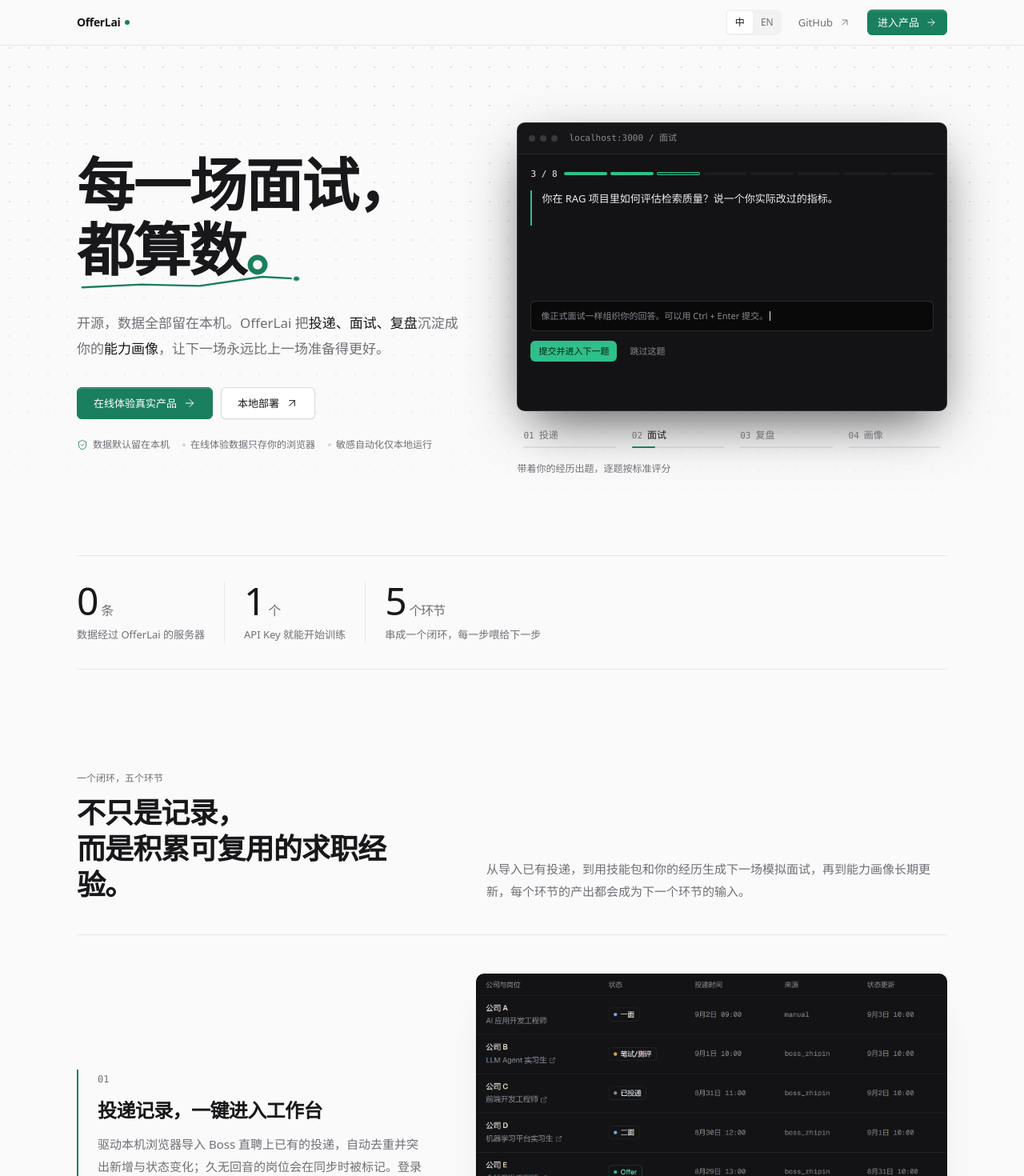
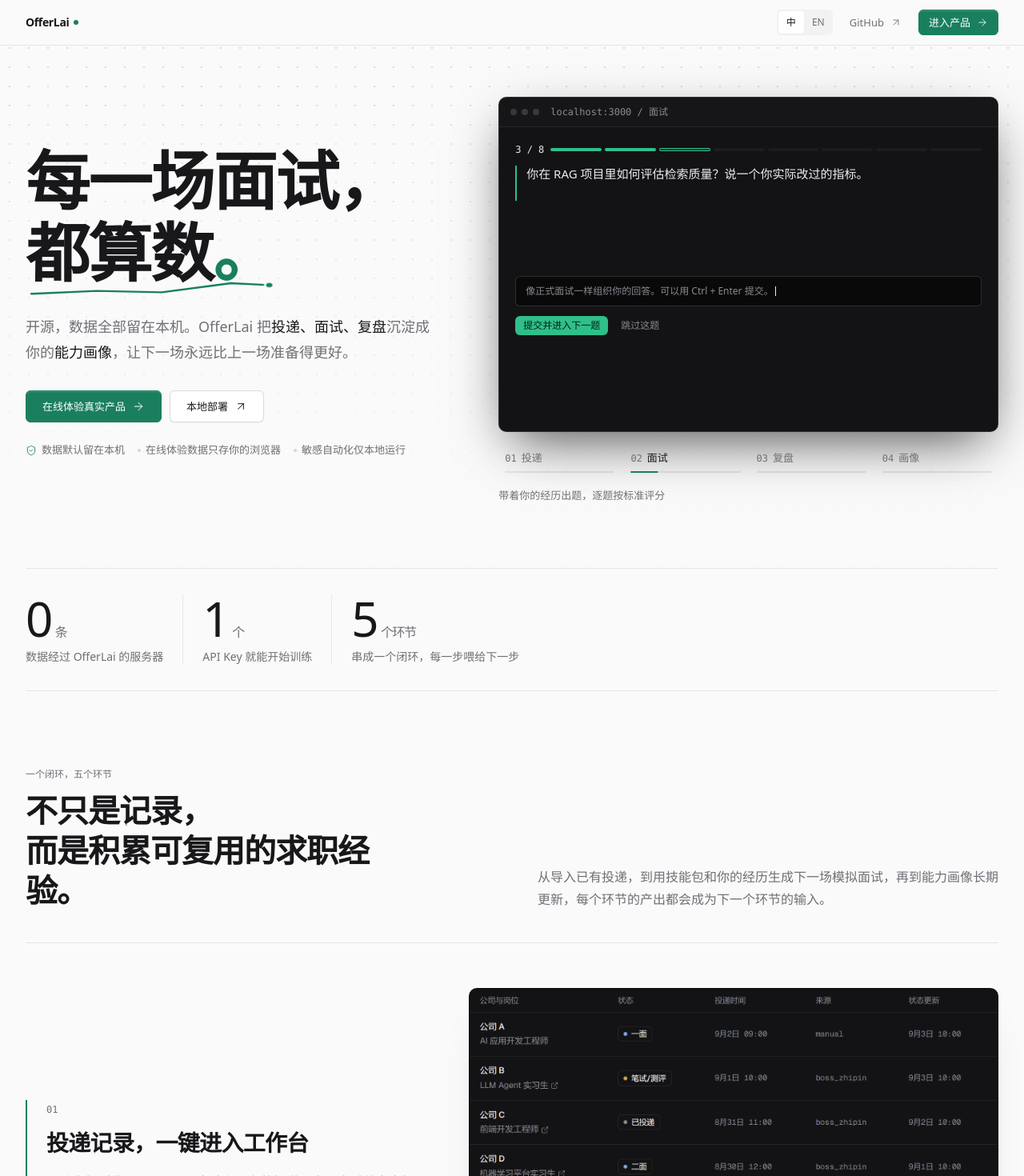
Before and after one commit to yuecao365/OfferCome, a Next.js app: page /showcase in a window 1280 px wide. Shown: the top 1470 px of the page at 80% size. Built offline with nearby package versions, Linux system fonts and the light colour scheme.

Commit message:
refactor(showcase): 收紧留白、放大内容尺寸
- 容器上限从 1152px 放到 1280px，各区块上下留白减一档
- 标题、正文、事实数字、功能行标题各放大一级；闭环演示窗框加高并放大内部字号
- 重拍两版 README 主视觉

```diff
--- a/src/app/showcase/feature-rows.tsx
+++ b/src/app/showcase/feature-rows.tsx
@@ -118,8 +118,8 @@
     >
       <div className={cn("border-l-2 border-brand pl-6", reversed && "lg:order-2")}>
         <span className="font-mono text-xs text-muted-foreground">0{index + 1}</span>
-        <h3 className="mt-3 text-xl font-semibold tracking-tight sm:text-2xl">{feature.title}</h3>
-        <p className="mt-3 max-w-md text-[15px] leading-7 text-muted-foreground">{feature.description}</p>
+        <h3 className="mt-3 text-2xl font-semibold tracking-tight sm:text-[28px]">{feature.title}</h3>
+        <p className="mt-4 max-w-lg text-base leading-7 text-muted-foreground">{feature.description}</p>
       </div>
       <div className={cn(reversed && "lg:order-1")}>
         <FeatureVisual active={revealed} copy={copy} index={index} />
@@ -134,7 +134,7 @@
  */
 export function FeatureRows({ copy }: { copy: ShowcaseCopy }) {
   return (
-    <ol className="grid gap-20 lg:gap-28">
+    <ol className="grid gap-16 lg:gap-20">
       {copy.features.map((feature, index) => (
         <FeatureRow copy={copy} index={index} key={feature.title} />
       ))}
--- a/src/app/showcase/loop-demo.tsx
+++ b/src/app/showcase/loop-demo.tsx
@@ -21,7 +21,7 @@
   return (
     <span
       className={cn(
-        "inline-flex h-5 items-center gap-1 rounded-control border border-border bg-surface px-1.5 text-[11px] text-foreground transition-colors duration-300",
+        "inline-flex h-5 items-center gap-1 rounded-control border border-border bg-surface px-1.5 text-xs text-foreground transition-colors duration-300",
         tone === "success" && "border-success/25 bg-success-soft text-success-strong",
       )}
     >
@@ -38,13 +38,13 @@
 
 function SceneApply({ copy, active }: { copy: ShowcaseCopy["demo"]; active: boolean }) {
   return (
-    <div className="relative p-4">
+    <div className="relative p-5">
       <div className="mb-3 flex items-center justify-between">
         <span className="h-6 w-28 rounded-control border border-border-strong bg-surface" />
-        <span className="font-mono text-[11px] text-muted-foreground">12 / 16</span>
+        <span className="font-mono text-xs text-muted-foreground">12 / 16</span>
       </div>
       <ul className="divide-y divide-border rounded-control border border-border">
-        <li className="flex items-center justify-between px-3 py-1.5 text-[11px] text-muted-foreground">
+        <li className="flex items-center justify-between px-3 py-1.5 text-xs text-muted-foreground">
           <span>{copy.tableHead[0]}</span>
           <span>{copy.tableHead[1]}</span>
         </li>
@@ -55,8 +55,8 @@
             style={{ animationDelay: `${200 + index * 140}ms` }}
           >
             <span className="min-w-0">
-              <span className="block text-[12px] font-medium text-foreground">{company}</span>
-              <span className="block truncate text-[11px] text-muted-foreground">{title}</span>
+              <span className="block text-[13px] font-medium text-foreground">{company}</span>
+              <span className="block truncate text-xs text-muted-foreground">{title}</span>
             </span>
             <StageBadge
               label={stage}
@@ -65,10 +65,10 @@
           </li>
         ))}
       </ul>
-      <p className="mt-2 font-mono text-[11px] text-muted-foreground">{copy.tableFooter}</p>
+      <p className="mt-2 font-mono text-xs text-muted-foreground">{copy.tableFooter}</p>
       <div
         className={cn(
-          "absolute right-4 top-3 inline-flex items-center gap-2 rounded-control border border-border bg-surface px-2.5 py-1.5 font-mono text-[11px] text-foreground shadow-raised sc-toast",
+          "absolute right-4 top-3 inline-flex items-center gap-2 rounded-control border border-border bg-surface px-2.5 py-1.5 font-mono text-xs text-foreground shadow-raised sc-toast",
           active && "sc-toast-in",
         )}
       >
@@ -81,9 +81,9 @@
 
 function SceneInterview({ copy, active }: { copy: ShowcaseCopy["demo"]; active: boolean }) {
   return (
-    <div className="p-4">
+    <div className="p-5">
       <div className="mb-3 flex items-center gap-2">
-        <span className="font-mono text-[11px] tabular-nums text-foreground">3 / 8</span>
+        <span className="font-mono text-xs tabular-nums text-foreground">3 / 8</span>
         <div className="grid flex-1 grid-cols-8 gap-1">
           {Array.from({ length: 8 }, (_, index) => (
             <span
@@ -97,12 +97,12 @@
         </div>
       </div>
       <div className="border-l-2 border-brand pl-3">
-        <p className={cn("text-[13px] font-medium leading-5 text-foreground sc-type", active && "sc-type-in")}>
+        <p className={cn("text-[15px] font-medium leading-5 text-foreground sc-type", active && "sc-type-in")}>
           {copy.question}
         </p>
         <p
           className={cn(
-            "mt-2 flex items-start gap-1 text-[11px] leading-4 text-muted-foreground sc-rise-soft",
+            "mt-2 flex items-start gap-1 text-xs leading-4 text-muted-foreground sc-rise-soft",
             active && "sc-rise-soft-in",
           )}
           style={{ animationDelay: "1600ms" }}
@@ -116,9 +116,9 @@
         style={{ animationDelay: "2400ms" }}
       >
         <div className="flex items-baseline justify-between">
-          <span className="text-[11px] text-muted-foreground">{copy.scoreLabel}</span>
+          <span className="text-xs text-muted-foreground">{copy.scoreLabel}</span>
           <span className="text-lg font-medium tabular-nums text-foreground">
-            84<span className="ml-0.5 text-[11px] font-normal text-muted-foreground">/ 100</span>
+            84<span className="ml-0.5 text-xs font-normal text-muted-foreground">/ 100</span>
           </span>
         </div>
         <div className="mt-2 h-1 overflow-hidden rounded-full bg-muted">
@@ -129,7 +129,7 @@
         </div>
       </div>
       <div
-        className={cn("mt-3 rounded-control border border-border-strong bg-surface-sunken px-3 py-2.5 text-[11px] leading-4 text-muted-foreground sc-rise-soft", active && "sc-rise-soft-in")}
+        className={cn("mt-3 rounded-control border border-border-strong bg-surface-sunken px-3 py-2.5 text-xs leading-4 text-muted-foreground sc-rise-soft", active && "sc-rise-soft-in")}
         style={{ animationDelay: "600ms" }}
       >
         {copy.answerPlaceholder}
@@ -139,10 +139,10 @@
         className={cn("mt-3 flex items-center gap-2 sc-rise-soft", active && "sc-rise-soft-in")}
         style={{ animationDelay: "800ms" }}
       >
-        <span className="rounded-control bg-brand px-2.5 py-1 text-[11px] font-medium text-brand-foreground">
+        <span className="rounded-control bg-brand px-2.5 py-1 text-xs font-medium text-brand-foreground">
           {copy.answerActions[0]}
         </span>
-        <span className="rounded-control px-2 py-1 text-[11px] text-muted-foreground">{copy.answerActions[1]}</span>
+        <span className="rounded-control px-2 py-1 text-xs text-muted-foreground">{copy.answerActions[1]}</span>
       </div>
     </div>
   );
@@ -151,12 +151,12 @@
 function SceneReview({ copy, active }: { copy: ShowcaseCopy["demo"]; active: boolean }) {
   const total = copy.reviewRows.reduce((sum, [, count]) => sum + count, 0);
   return (
-    <div className="p-4">
+    <div className="p-5">
       <div className="mb-3 inline-flex items-center gap-0.5 rounded-control bg-surface-sunken p-0.5">
         {copy.reviewSources.map((source, index) => (
           <span
             className={cn(
-              "rounded-[4px] px-2 py-1 text-[11px]",
+              "rounded-[4px] px-2 py-1 text-xs",
               index === 0 ? "bg-surface font-medium text-foreground shadow-card" : "text-muted-foreground",
             )}
             key={source}
@@ -167,14 +167,14 @@
       </div>
       <div className="grid gap-3 sm:grid-cols-[auto_1fr]">
       <div className="pr-4 sm:border-r sm:border-border">
-        <p className="text-[11px] text-muted-foreground">{copy.reviewTotal}</p>
-        <p className="mt-1 text-4xl font-medium tabular-nums leading-none text-foreground">
+        <p className="text-xs text-muted-foreground">{copy.reviewTotal}</p>
+        <p className="mt-1 text-5xl font-medium tabular-nums leading-none text-foreground">
           <CountUp active={active} value={total} />
         </p>
         <dl className="mt-4 grid gap-1.5">
           {copy.reviewGroups.map(([group, count], index) => (
             <div
-              className={cn("flex items-center justify-between gap-4 text-[11px] sc-row", active && "sc-row-in")}
+              className={cn("flex items-center justify-between gap-4 text-xs sc-row", active && "sc-row-in")}
               key={group}
               style={{ animationDelay: `${900 + index * 120}ms` }}
             >
@@ -194,8 +194,8 @@
             key={question}
             style={{ animationDelay: `${300 + index * 160}ms` }}
           >
-            <span className="truncate text-[12px] text-foreground">{question}</span>
-            <span className="shrink-0 font-mono text-[11px] tabular-nums text-muted-foreground">× {count}</span>
+            <span className="truncate text-[13px] text-foreground">{question}</span>
+            <span className="shrink-0 font-mono text-xs tabular-nums text-muted-foreground">× {count}</span>
           </li>
         ))}
       </ul>
@@ -222,8 +222,8 @@
 
 function SceneProfile({ copy, active }: { copy: ShowcaseCopy["demo"]; active: boolean }) {
   return (
-    <div className="dot-grid grid gap-3 p-4 sm:grid-cols-[1fr_auto] sm:items-end">
-      <svg aria-hidden="true" className="h-56 w-full" viewBox="0 0 260 180">
+    <div className="dot-grid grid gap-3 p-5 sm:grid-cols-[1fr_auto] sm:items-end">
+      <svg aria-hidden="true" className="h-64 w-full" viewBox="0 0 260 180">
         {graphEdges.map(([from, to], index) => (
           <line
             className={cn("sc-edge", active && "sc-edge-in")}
@@ -272,13 +272,13 @@
         className={cn("rounded-control border border-border bg-surface-subtle px-3 py-2 sc-rise-soft", active && "sc-rise-soft-in")}
         style={{ animationDelay: "1300ms" }}
       >
-        <p className="text-[11px] text-muted-foreground">{copy.insightKind}</p>
-        <p className="mt-0.5 max-w-44 text-[12px] leading-4 text-foreground">{copy.insight}</p>
+        <p className="text-xs text-muted-foreground">{copy.insightKind}</p>
+        <p className="mt-0.5 max-w-44 text-[13px] leading-4 text-foreground">{copy.insight}</p>
         <div className="mt-2.5 flex gap-1.5">
-          <span className="rounded-control bg-brand px-2 py-1 text-[11px] font-medium text-brand-foreground">
+          <span className="rounded-control bg-brand px-2 py-1 text-xs font-medium text-brand-foreground">
             {copy.insightActions[0]}
           </span>
-          <span className="rounded-control px-2 py-1 text-[11px] text-muted-foreground">{copy.insightActions[1]}</span>
+          <span className="rounded-control px-2 py-1 text-xs text-muted-foreground">{copy.insightActions[1]}</span>
         </div>
       </div>
     </div>
@@ -352,11 +352,11 @@
           <span className="size-2 rounded-full bg-border-strong" />
           <span className="size-2 rounded-full bg-border-strong" />
           <span className="size-2 rounded-full bg-border-strong" />
-          <span className="ml-2 font-mono text-[11px] text-muted-foreground">
+          <span className="ml-2 font-mono text-xs text-muted-foreground">
             {copy.address} / {scenes[scene].label}
           </span>
         </div>
-        <div className="relative min-h-[320px] bg-surface" aria-live="polite">
+        <div className="relative min-h-[380px] bg-surface" aria-live="polite">
           {panels.map((Panel, index) => {
             const active = index === scene;
             return (
@@ -383,7 +383,7 @@
               <button
                 aria-selected={active}
                 className={cn(
-                  "group relative flex-1 rounded-control px-2 py-1.5 text-left text-xs transition-colors duration-150",
+                  "group relative flex-1 rounded-control px-2 py-1.5 text-left text-[13px] transition-colors duration-150 focus:outline-none focus-visible:outline-2 focus-visible:outline-offset-2 focus-visible:outline-ring",
                   active ? "text-foreground" : "text-muted-foreground hover:text-foreground",
                 )}
                 key={item.label}
@@ -392,7 +392,7 @@
                 type="button"
               >
                 <span className="block font-medium">
-                  <span className="mr-1.5 font-mono text-[11px] text-muted-foreground">0{index + 1}</span>
+                  <span className="mr-1.5 font-mono text-xs text-muted-foreground">0{index + 1}</span>
                   {item.label}
                 </span>
                 <span className="mt-1.5 block h-0.5 overflow-hidden rounded-full bg-border">
@@ -409,7 +409,7 @@
             );
           })}
         </div>
-        <p className="mt-3 min-h-5 text-xs text-muted-foreground">{scenes[scene].caption}</p>
+        <p className="mt-3 min-h-5 text-[13px] text-muted-foreground">{scenes[scene].caption}</p>
       </div>
     </div>
   );
--- a/src/app/showcase/showcase-content.tsx
+++ b/src/app/showcase/showcase-content.tsx
@@ -19,11 +19,11 @@
   const display = useCountUp(revealed ? value : 0, 900);
   return (
     <div className="px-6 first:pl-0 last:pr-0" ref={ref}>
-      <p className="text-4xl font-medium tracking-tight tabular-nums text-foreground sm:text-5xl">
+      <p className="text-5xl font-medium tracking-tight tabular-nums text-foreground sm:text-6xl">
         {display}
         <span className="ml-1 text-base font-normal text-muted-foreground">{suffix}</span>
       </p>
-      <p className="mt-2 text-[13px] text-muted-foreground">{label}</p>
+      <p className="mt-2 text-sm text-muted-foreground">{label}</p>
     </div>
   );
 }
@@ -41,10 +41,10 @@
     <div className="grid gap-6 border-b border-border pb-10 lg:grid-cols-[minmax(0,0.8fr)_minmax(0,1.2fr)] lg:items-end">
       <div>
         <p className="font-mono text-xs text-muted-foreground">{eyebrow}</p>
-        <h2 className="mt-3 text-[28px] font-semibold leading-tight tracking-tight sm:text-4xl">{title}</h2>
+        <h2 className="mt-3 text-3xl font-semibold leading-tight tracking-tight sm:text-[40px]">{title}</h2>
       </div>
       {description ? (
-        <p className="max-w-xl text-[15px] leading-7 text-muted-foreground lg:justify-self-end">{description}</p>
+        <p className="max-w-xl text-base leading-7 text-muted-foreground lg:justify-self-end">{description}</p>
       ) : null}
     </div>
   );
@@ -110,7 +110,7 @@
       <div aria-hidden="true" className="sc-dots pointer-events-none absolute inset-x-0 top-0 h-[760px]" />
 
       <header className="sticky top-0 z-40 border-b border-border bg-background/85 backdrop-blur">
-        <div className="mx-auto flex h-14 max-w-6xl items-center justify-between px-5 sm:px-8">
+        <div className="mx-auto flex h-14 max-w-7xl items-center justify-between px-5 sm:px-8">
           <Link className="flex items-center gap-1.5 text-sm font-semibold tracking-tight" href="/showcase">
             OfferLai
             <span aria-hidden="true" className="size-1.5 rounded-full bg-brand" />
@@ -156,12 +156,12 @@
 
       {/* ============ Hero ============ */}
       <section
-        className="relative mx-auto grid max-w-6xl gap-14 px-5 pb-20 pt-16 sm:px-8 lg:grid-cols-[minmax(0,0.95fr)_minmax(0,1.05fr)] lg:items-center lg:gap-16 lg:pb-24 lg:pt-24"
+        className="relative mx-auto grid max-w-7xl gap-12 px-5 pb-16 pt-12 sm:px-8 lg:grid-cols-[minmax(0,0.9fr)_minmax(0,1.1fr)] lg:items-center lg:gap-20 lg:pb-20 lg:pt-16"
         data-shot="hero"
       >
         <div>
           <h1
-            className="text-[52px] font-black leading-[1.12] tracking-tight sm:text-[64px] xl:text-[72px]"
+            className="text-[52px] font-black leading-[1.12] tracking-tight sm:text-[68px] xl:text-[80px]"
             style={{ fontFamily: "var(--font-sc-display), var(--font-sans, inherit)" }}
           >
             <span className="sc-rise block">{content.heroTitle[0]}</span>
@@ -188,7 +188,7 @@
             </span>
           </h1>
 
-          <p className="sc-rise mt-10 max-w-lg text-[17px] leading-8 text-muted-foreground [animation-delay:220ms] [&_b]:font-medium [&_b]:text-foreground">
+          <p className="sc-rise mt-9 max-w-xl text-lg leading-8 text-muted-foreground [animation-delay:220ms] [&_b]:font-medium [&_b]:text-foreground">
             {content.heroDescription}
           </p>
 
@@ -203,7 +203,7 @@
             </Link>
           </div>
 
-          <ul className="sc-rise mt-6 flex flex-wrap gap-x-4 gap-y-1.5 text-xs text-muted-foreground [animation-delay:440ms]">
+          <ul className="sc-rise mt-6 flex flex-wrap gap-x-4 gap-y-1.5 text-[13px] text-muted-foreground [animation-delay:440ms]">
             {content.trustPoints.map((point, index) => (
               <li className="inline-flex items-center gap-1.5" key={point}>
                 {index === 0 ? (
@@ -221,7 +221,7 @@
       </section>
 
       {/* ============ 三个事实 ============ */}
-      <section className="relative mx-auto max-w-6xl px-5 pb-24 sm:px-8 lg:pb-32">
+      <section className="relative mx-auto max-w-7xl px-5 pb-20 sm:px-8 lg:pb-24">
         <Reveal>
           <div className="flex flex-col divide-y divide-border border-y border-border py-8 sm:flex-row sm:divide-x sm:divide-y-0">
             {content.facts.map((fact) => (
@@ -232,7 +232,7 @@
       </section>
 
       {/* ============ 功能：一个闭环，五个环节 ============ */}
-      <section className="relative mx-auto max-w-6xl px-5 pb-24 sm:px-8 lg:pb-32">
+      <section className="relative mx-auto max-w-7xl px-5 pb-20 sm:px-8 lg:pb-24">
         <Reveal>
           <SectionHeading
             description={content.highlightsDescription}
@@ -246,7 +246,7 @@
             }
           />
         </Reveal>
-        <div className="mt-12">
+        <div className="mt-14">
           <FeatureRows copy={content} />
         </div>
       </section>
@@ -254,11 +254,11 @@
       {/* ============ 闭环（暗色带） ============ */}
       <section className="relative border-y border-border bg-[#0c0c0d] text-[#ededef]">
         <div className="sc-dots-dark pointer-events-none absolute inset-0" aria-hidden="true" />
-        <div className="relative mx-auto grid max-w-6xl gap-12 px-5 py-20 sm:px-8 lg:grid-cols-2 lg:items-center lg:py-28">
+        <div className="relative mx-auto grid max-w-7xl gap-12 px-5 py-16 sm:px-8 lg:grid-cols-2 lg:items-center lg:py-24">
           <Reveal>
             <p className="font-mono text-xs text-[#8a8a91]">{content.loopEyebrow}</p>
-            <h2 className="mt-3 text-[28px] font-semibold leading-tight tracking-tight sm:text-4xl">{content.loopTitle}</h2>
-            <p className="mt-5 max-w-lg text-[15px] leading-7 text-[#8a8a91]">{content.loopDescription}</p>
+            <h2 className="mt-3 text-3xl font-semibold leading-tight tracking-tight sm:text-[40px]">{content.loopTitle}</h2>
+            <p className="mt-5 max-w-lg text-base leading-7 text-[#8a8a91]">{content.loopDescription}</p>
             <Link
               className={buttonClassName({ className: "mt-8 h-10 px-5 text-sm" })}
               href="/interviews/mock"
@@ -274,7 +274,7 @@
       </section>
 
       {/* ============ 边界 ============ */}
-      <section className="relative mx-auto max-w-6xl px-5 py-24 sm:px-8 lg:py-32">
+      <section className="relative mx-auto max-w-7xl px-5 py-20 sm:px-8 lg:py-24">
         <Reveal>
           <p className="font-mono text-xs text-muted-foreground">{content.privacyEyebrow}</p>
           <div className="mt-4 grid gap-10 border-t border-border pt-8 md:grid-cols-2">
@@ -285,7 +285,7 @@
                   <Icon aria-hidden="true" className="mt-1 size-4 shrink-0 text-muted-foreground" strokeWidth={1.5} />
                   <div>
                     <h2 className="text-base font-semibold tracking-tight">{item.title}</h2>
-                    <p className="mt-2 max-w-md text-[15px] leading-7 text-muted-foreground">{item.description}</p>
+                    <p className="mt-2 max-w-md text-base leading-7 text-muted-foreground">{item.description}</p>
                   </div>
                 </div>
               );
@@ -295,7 +295,7 @@
       </section>
 
       {/* ============ CTA ============ */}
-      <section className="relative mx-auto max-w-6xl px-5 pb-24 sm:px-8">
+      <section className="relative mx-auto max-w-7xl px-5 pb-20 sm:px-8">
         <Reveal>
           <div className="dot-grid flex flex-col gap-8 rounded-panel border border-border bg-surface p-8 sm:p-12 lg:flex-row lg:items-end lg:justify-between">
             <div>
@@ -320,7 +320,7 @@
       </section>
 
       <footer className="relative border-t border-border">
-        <div className="mx-auto flex max-w-6xl flex-col gap-2 px-5 py-6 font-mono text-xs text-muted-foreground sm:flex-row sm:items-center sm:justify-between sm:px-8">
+        <div className="mx-auto flex max-w-7xl flex-col gap-2 px-5 py-6 font-mono text-xs text-muted-foreground sm:flex-row sm:items-center sm:justify-between sm:px-8">
           <span>OfferLai · {content.footerNote}</span>
           <Link className="hover:text-foreground" href="https://github.com/yuecao365/OfferLai">
             github.com/yuecao365/OfferLai
```
Also changed, not shown: 2 other files (tests, documents, lock files or other folders).
